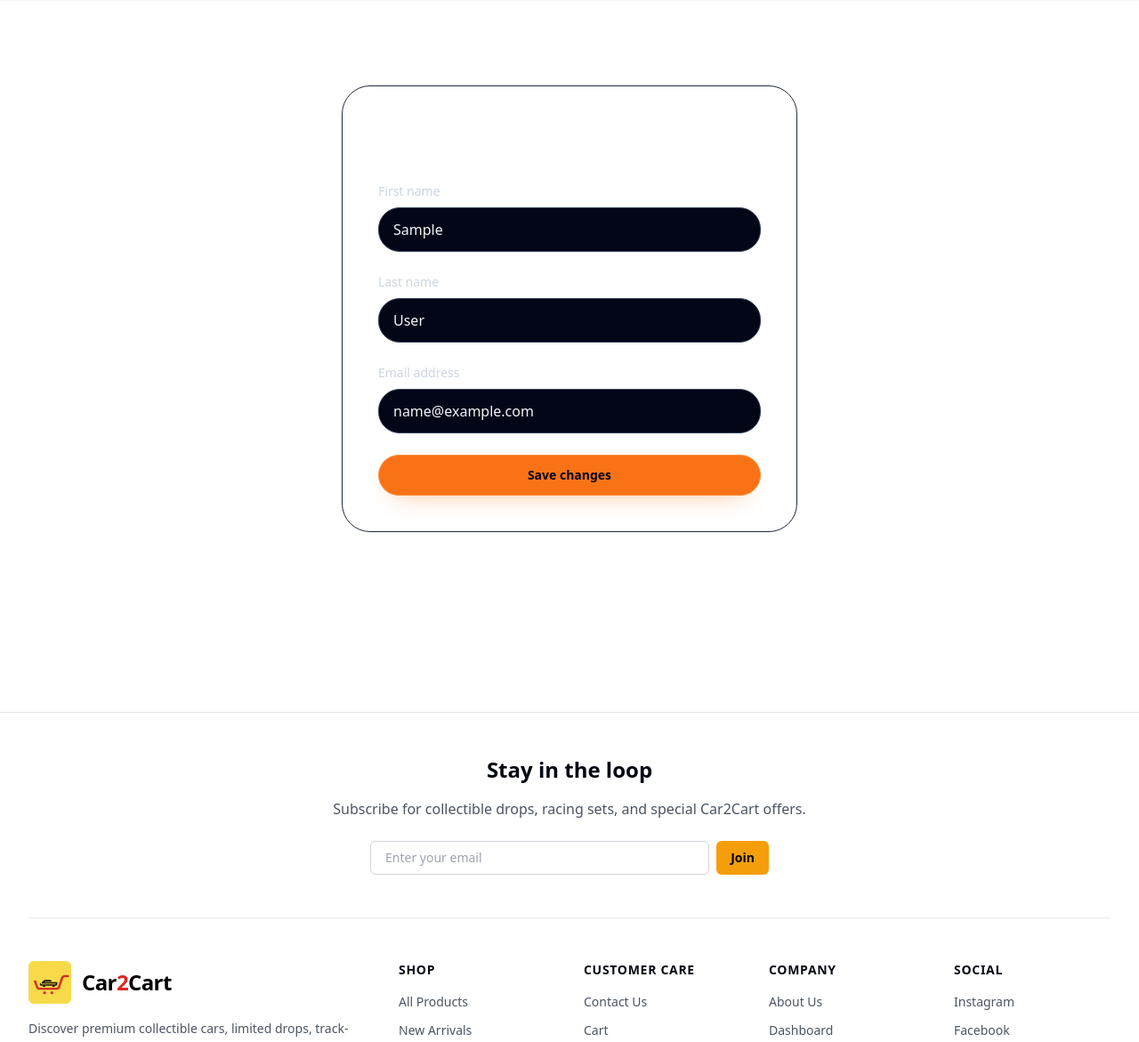
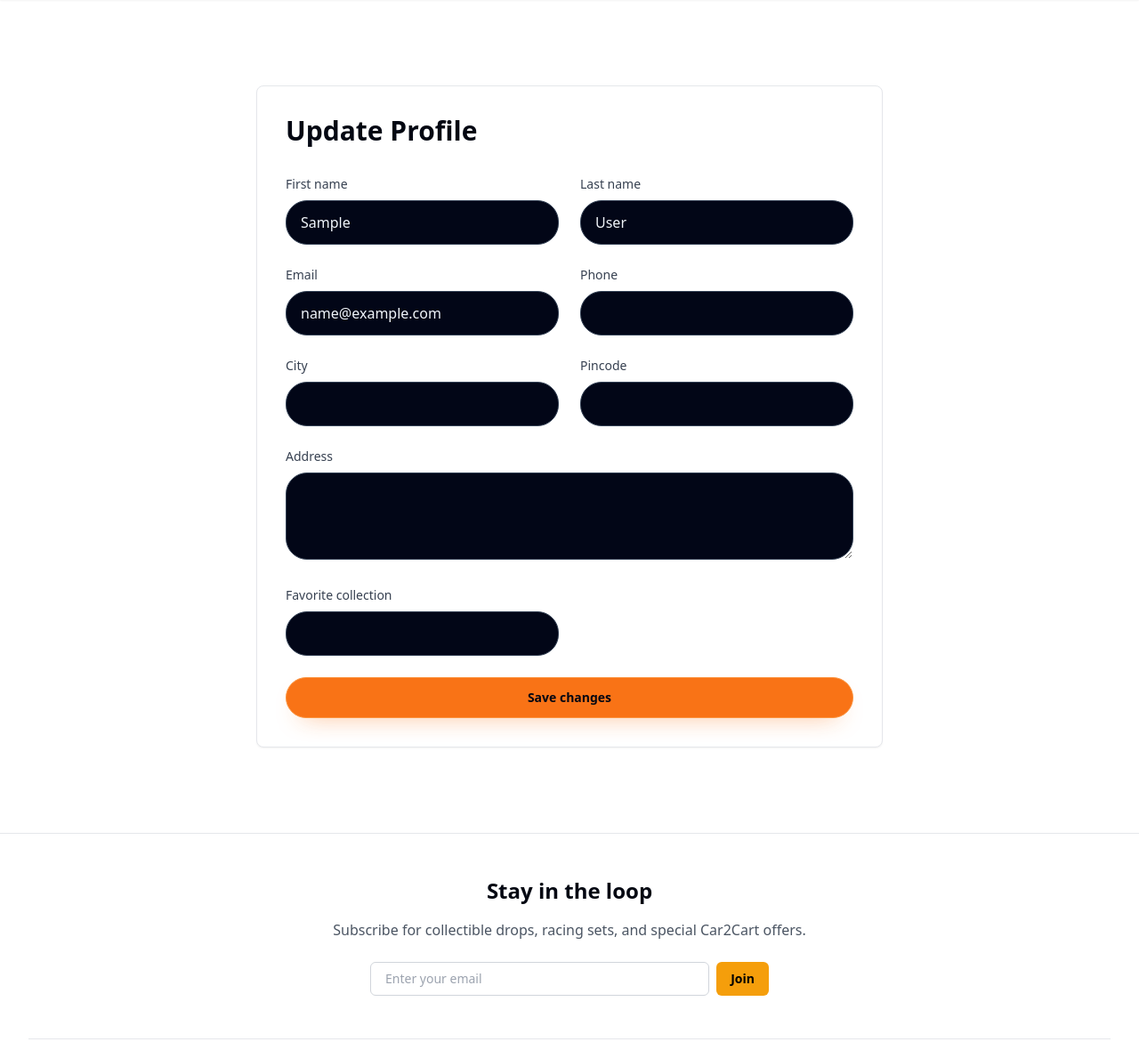
Before and after one commit to Tobiyahh/car2cart, a Django app: page /accounts/profile/edit/ in a window 1280 px wide. Shown: the part 81-1252 px from the top of the page at 89% size. Run offline with Django 5.2, Linux system fonts and the light colour scheme; the visitor is signed in with stand-in values (Sample User, id 1); data comes from the database, SQL or seed files in the repository; some libraries are stand-ins or nearby versions.

Commit message:
profile updated

```diff
--- a/accounts/admin.py
+++ b/accounts/admin.py
@@ -4,5 +4,5 @@ from .models import UserProfile
 
 @admin.register(UserProfile)
 class UserProfileAdmin(admin.ModelAdmin):
-    list_display = ('user', 'phone', 'city', 'favorite_collection', 'created_at')
-    search_fields = ('user__username', 'phone', 'city')
+    list_display = ('user', 'phone', 'city', 'pincode', 'favorite_collection', 'created_at')
+    search_fields = ('user__username', 'user__email', 'phone', 'city', 'pincode')
--- a/accounts/forms.py
+++ b/accounts/forms.py
@@ -1,6 +1,8 @@
 from django import forms
 from django.contrib.auth.forms import AuthenticationForm, UserCreationForm
 from django.contrib.auth.models import User
+
+from .models import UserProfile
 
 FIELD_CLASSES = 'w-full rounded-3xl border border-slate-700 bg-slate-950 px-4 py-3 text-slate-100 focus:ring-2 focus:ring-orange-500'
 
@@ -23,12 +25,51 @@ class LoginForm(AuthenticationForm):
     password = forms.CharField(widget=forms.PasswordInput(attrs={'class': FIELD_CLASSES}))
 
 
-class ProfileForm(forms.ModelForm):
-    class Meta:
-        model = User
-        fields = ['first_name', 'last_name', 'email']
-        widgets = {
-            'first_name': forms.TextInput(attrs={'class': FIELD_CLASSES}),
-            'last_name': forms.TextInput(attrs={'class': FIELD_CLASSES}),
-            'email': forms.EmailInput(attrs={'class': FIELD_CLASSES}),
-        }
+class ProfileForm(forms.Form):
+    first_name = forms.CharField(max_length=30, required=False, widget=forms.TextInput(attrs={'class': FIELD_CLASSES}))
+    last_name = forms.CharField(max_length=30, required=False, widget=forms.TextInput(attrs={'class': FIELD_CLASSES}))
+    email = forms.EmailField(required=True, widget=forms.EmailInput(attrs={'class': FIELD_CLASSES}))
+    phone = forms.CharField(max_length=24, required=False, widget=forms.TextInput(attrs={'class': FIELD_CLASSES}))
+    city = forms.CharField(max_length=80, required=False, widget=forms.TextInput(attrs={'class': FIELD_CLASSES}))
+    pincode = forms.CharField(max_length=12, required=False, widget=forms.TextInput(attrs={'class': FIELD_CLASSES}))
+    address = forms.CharField(
+        required=False,
+        widget=forms.Textarea(attrs={**{'rows': 3}, **{'class': FIELD_CLASSES}}),
+    )
+    favorite_collection = forms.CharField(
+        label='Favorite collection',
+        max_length=120,
+        required=False,
+        widget=forms.TextInput(attrs={'class': FIELD_CLASSES}),
+    )
+
+    def __init__(self, *args, user=None, **kwargs):
+        self.user = user
+        if user and not args and 'initial' not in kwargs:
+            profile, _ = UserProfile.objects.get_or_create(user=user)
+            kwargs['initial'] = {
+                'first_name': user.first_name,
+                'last_name': user.last_name,
+                'email': user.email,
+                'phone': profile.phone,
+                'city': profile.city,
+                'pincode': profile.pincode,
+                'address': profile.address,
+                'favorite_collection': profile.favorite_collection,
+            }
+        super().__init__(*args, **kwargs)
+
+    def save(self):
+        profile, _ = UserProfile.objects.get_or_create(user=self.user)
+        self.user.first_name = self.cleaned_data['first_name']
+        self.user.last_name = self.cleaned_data['last_name']
+        self.user.email = self.cleaned_data['email']
+        self.user.save(update_fields=['first_name', 'last_name', 'email'])
+
+        profile.phone = self.cleaned_data['phone']
+        profile.city = self.cleaned_data['city']
+        profile.pincode = self.cleaned_data['pincode']
+        profile.address = self.cleaned_data['address']
+        profile.favorite_collection = self.cleaned_data['favorite_collection']
+        profile.save(update_fields=['phone', 'city', 'pincode', 'address', 'favorite_collection'])
+        return self.user
--- a/accounts/models.py
+++ b/accounts/models.py
@@ -7,7 +7,10 @@ class UserProfile(models.Model):
     user = models.OneToOneField(User, on_delete=models.CASCADE, related_name='profile')
     phone = models.CharField(max_length=24, blank=True)
     city = models.CharField(max_length=80, blank=True)
+    address = models.CharField(max_length=260, blank=True)
+    pincode = models.CharField(max_length=12, blank=True)
     favorite_collection = models.CharField(max_length=120, blank=True)
+    wishlist = models.ManyToManyField('products.Product', blank=True, related_name='wishlisted_by')
     created_at = models.DateTimeField(auto_now_add=True)
 
     def __str__(self):
--- a/accounts/urls.py
+++ b/accounts/urls.py
@@ -1,5 +1,5 @@
 from django.urls import path
-from .views import RegisterView, CustomLoginView, CustomLogoutView, ProfileView, UpdateProfileView
+from .views import RegisterView, CustomLoginView, CustomLogoutView, ProfileView, UpdateProfileView, toggle_wishlist
 
 app_name = 'accounts'
 
@@ -9,4 +9,5 @@ urlpatterns = [
     path('logout/', CustomLogoutView.as_view(), name='logout'),
     path('profile/', ProfileView.as_view(), name='profile'),
     path('profile/edit/', UpdateProfileView.as_view(), name='profile_edit'),
+    path('wishlist/<int:product_id>/toggle/', toggle_wishlist, name='wishlist_toggle'),
 ]
--- a/accounts/views.py
+++ b/accounts/views.py
@@ -1,13 +1,17 @@
 from django.contrib.auth.decorators import login_required
 from django.contrib.auth.views import LoginView, LogoutView
-from django.shortcuts import redirect, render
+from django.contrib import messages
+from django.shortcuts import get_object_or_404, redirect, render
 from django.urls import reverse_lazy
 from django.utils.decorators import method_decorator
 from django.views import View
+from django.views.decorators.http import require_POST
 from django.views.generic import TemplateView, CreateView
 
 from cart.views import merge_guest_cart_to_user
 from .forms import CustomSignupForm, LoginForm, ProfileForm
+from .models import UserProfile
+from products.models import Product
 
 
 class RegisterView(CreateView):
@@ -34,18 +38,43 @@ class CustomLogoutView(LogoutView):
 class ProfileView(TemplateView):
     template_name = 'accounts/profile.html'
 
+    def get_context_data(self, **kwargs):
+        context = super().get_context_data(**kwargs)
+        profile, _ = UserProfile.objects.get_or_create(user=self.request.user)
+        orders = self.request.user.orders.prefetch_related('items__product').order_by('-placed_at')
+        context['profile'] = profile
+        context['recent_orders'] = orders[:4]
+        context['order_count'] = orders.count()
+        context['wishlist'] = profile.wishlist.filter(is_active=True).prefetch_related('images')[:6]
+        context['wishlist_count'] = profile.wishlist.count()
+        return context
+
 
 @method_decorator(login_required, name='dispatch')
 class UpdateProfileView(View):
     template_name = 'accounts/profile_update.html'
 
     def get(self, request):
-        form = ProfileForm(instance=request.user)
+        form = ProfileForm(user=request.user)
         return render(request, self.template_name, {'form': form})
 
     def post(self, request):
-        form = ProfileForm(request.POST, instance=request.user)
+        form = ProfileForm(request.POST, user=request.user)
         if form.is_valid():
             form.save()
             return redirect('accounts:profile')
         return render(request, self.template_name, {'form': form})
+
+
+@login_required
+@require_POST
+def toggle_wishlist(request, product_id):
+    product = get_object_or_404(Product, id=product_id, is_active=True)
+    profile, _ = UserProfile.objects.get_or_create(user=request.user)
+    if profile.wishlist.filter(id=product.id).exists():
+        profile.wishlist.remove(product)
+        messages.success(request, f'{product.title} removed from your wishlist.')
+    else:
+        profile.wishlist.add(product)
+        messages.success(request, f'{product.title} added to your wishlist.')
+    return redirect(request.META.get('HTTP_REFERER', 'accounts:profile'))
--- a/templates/accounts/profile_update.html
+++ b/templates/accounts/profile_update.html
@@ -1,20 +1,20 @@
 {% extends 'base.html' %}
 {% block title %}Edit Profile | Car2Cart{% endblock %}
 {% block content %}
-<section class="py-24">
-  <div class="mx-auto max-w-xl px-4 sm:px-6 lg:px-8">
-    <div class="glow-card rounded-[2rem] border border-slate-800 p-10">
-      <h1 class="text-3xl font-bold text-white">Update profile</h1>
-      <form method="post" class="mt-8 space-y-6">
+<section class="bg-white py-24">
+  <div class="mx-auto max-w-3xl px-4 sm:px-6 lg:px-8">
+    <div class="rounded-lg border border-gray-200 bg-white p-8 shadow-sm">
+      <h1 class="text-3xl font-bold text-gray-950">Update Profile</h1>
+      <form method="post" class="mt-8 grid gap-6 sm:grid-cols-2">
         {% csrf_token %}
         {% for field in form.visible_fields %}
-        <div>
-          <label class="mb-2 block text-sm font-medium text-slate-300">{{ field.label }}</label>
+        <div class="{% if field.name == 'address' %}sm:col-span-2{% endif %}">
+          <label class="mb-2 block text-sm font-medium text-gray-700">{{ field.label }}</label>
           {{ field }}
           {{ field.errors }}
         </div>
         {% endfor %}
-        <button type="submit" class="btn-primary w-full rounded-full px-5 py-3 text-sm font-semibold text-slate-950">Save changes</button>
+        <button type="submit" class="btn-primary rounded-full px-5 py-3 text-sm font-semibold text-gray-950 sm:col-span-2">Save changes</button>
       </form>
     </div>
   </div>
--- a/templates/cart/cart_detail.html
+++ b/templates/cart/cart_detail.html
@@ -15,7 +15,7 @@
               <p class="mt-2 text-sm text-slate-400">{{ item.product.stock }} available</p>
             </div>
             <div class="space-y-2 text-right">
-              <p class="text-lg font-semibold text-orange-300">${{ item.total_price }}</p>
+              <p class="text-lg font-semibold text-orange-300">₹{{ item.total_price }}</p>
               <form action="{% url 'cart:update' item.id %}" method="post" class="flex items-center justify-end gap-2">
                 {% csrf_token %}
                 <label for="quantity-{{ item.id }}" class="text-sm text-slate-400">Qty</label>
@@ -33,7 +33,7 @@
       </div>
       <div class="mt-10 rounded-3xl border border-orange-500/20 bg-slate-950/90 p-8 text-right">
         <p class="text-sm uppercase tracking-[0.2em] text-slate-500">Subtotal</p>
-        <p class="mt-2 text-3xl font-bold text-white">${{ cart.total_price }}</p>
+        <p class="mt-2 text-3xl font-bold text-white">₹{{ cart.total_price }}</p>
         <a href="{% url 'orders:checkout' %}" class="btn-primary mt-6 inline-flex rounded-full px-6 py-3 text-sm font-semibold">Checkout</a>
       </div>
       {% else %}
--- a/templates/dashboard/dashboard_home.html
+++ b/templates/dashboard/dashboard_home.html
@@ -41,7 +41,7 @@
           {% for order in recent_orders %}
           <div class="flex flex-col gap-2 rounded-2xl bg-slate-950/70 p-4 sm:flex-row sm:items-center sm:justify-between">
             <span class="text-slate-300">#{{ order.id }} by {{ order.user.username }}</span>
-            <span class="font-semibold text-orange-300">${{ order.total_amount }}</span>
+            <span class="font-semibold text-orange-300">₹{{ order.total_amount }}</span>
           </div>
           {% empty %}
           <p class="text-slate-400">No orders yet.</p>
--- a/templates/includes/navbar.html
+++ b/templates/includes/navbar.html
@@ -30,7 +30,10 @@
         <a href="{% url 'admin:index' %}" class="hidden rounded-md px-3 py-2 text-sm font-medium text-gray-700 transition hover:bg-gray-100 sm:inline-flex">Admin</a>
         {% endif %}
         <a href="{% url 'accounts:profile' %}" class="hidden rounded-md px-3 py-2 text-sm font-medium text-gray-700 transition hover:bg-gray-100 sm:inline-flex">Profile</a>
-        <a href="{% url 'accounts:logout' %}" class="rounded-md bg-gray-950 px-4 py-2 text-sm font-medium text-white transition hover:bg-gray-800">Logout</a>
+        <form action="{% url 'accounts:logout' %}" method="post" class="m-0">
+          {% csrf_token %}
+          <button type="submit" class="rounded-md bg-gray-950 px-4 py-2 text-sm font-medium text-white transition hover:bg-gray-800">Logout</button>
+        </form>
         {% else %}
         <a href="{% url 'accounts:login' %}" class="hidden rounded-md px-3 py-2 text-sm font-medium text-gray-700 transition hover:bg-gray-100 sm:inline-flex">Sign In</a>
         <a href="{% url 'accounts:register' %}" class="rounded-md bg-gray-950 px-4 py-2 text-sm font-medium text-white transition hover:bg-gray-800">Sign Up</a>
--- a/templates/orders/checkout.html
+++ b/templates/orders/checkout.html
@@ -15,13 +15,13 @@
             {% for item in cart.items.all %}
             <div class="flex items-center justify-between gap-4 text-sm">
               <span class="text-slate-300">{{ item.product.title }} x {{ item.quantity }}</span>
-              <span class="font-medium text-orange-300">${{ item.total_price }}</span>
+              <span class="font-medium text-orange-300">₹{{ item.total_price }}</span>
             </div>
             {% endfor %}
           </div>
           <div class="mt-4 flex items-center justify-between border-t border-slate-800 pt-4 text-white">
             <span>Total</span>
-            <span class="text-xl font-bold">${{ cart.total_price }}</span>
+            <span class="text-xl font-bold">₹{{ cart.total_price }}</span>
           </div>
         </div>
         {% endif %}
--- a/templates/orders/confirmation.html
+++ b/templates/orders/confirmation.html
@@ -14,10 +14,10 @@
         <p class="mt-1 text-white">{{ order.get_payment_method_display }} - {{ order.get_payment_status_display }}</p>
         {% if order.coupon_code %}
         <p class="mt-4 text-sm text-slate-400">Discount</p>
-        <p class="mt-1 text-white">{{ order.coupon_code }} saved ${{ order.discount_amount }}</p>
+        <p class="mt-1 text-white">{{ order.coupon_code }} saved ₹{{ order.discount_amount }}</p>
         {% endif %}
         <p class="mt-4 text-sm text-slate-400">Total</p>
-        <p class="mt-1 text-xl font-semibold text-orange-300">${{ order.total_amount }}</p>
+        <p class="mt-1 text-xl font-semibold text-orange-300">₹{{ order.total_amount }}</p>
       </div>
       {% endif %}
       <div class="mt-8 flex flex-wrap justify-center gap-3">
--- a/templates/orders/history.html
+++ b/templates/orders/history.html
@@ -18,18 +18,18 @@
           <p class="text-sm text-slate-300">Placed on {{ order.placed_at|date:'M j, Y' }}</p>
         </div>
         <div class="mt-4 grid gap-3 text-slate-300 sm:grid-cols-3">
-          <p>Total: ${{ order.total_amount }}</p>
+          <p>Total: ₹{{ order.total_amount }}</p>
           <p>Payment: {{ order.get_payment_method_display }}</p>
           <p>Status: {{ order.get_payment_status_display }}</p>
         </div>
         {% if order.coupon_code %}
-        <p class="mt-3 text-sm text-orange-300">Coupon {{ order.coupon_code }} saved ${{ order.discount_amount }}</p>
+        <p class="mt-3 text-sm text-orange-300">Coupon {{ order.coupon_code }} saved ₹{{ order.discount_amount }}</p>
         {% endif %}
         <div class="mt-5 space-y-2 border-t border-slate-800 pt-5">
           {% for item in order.items.all %}
           <div class="flex items-center justify-between gap-4 text-sm text-slate-300">
             <span>{{ item.product.title|default:'Product unavailable' }} x {{ item.quantity }}</span>
-            <span>${{ item.total_price }}</span>
+            <span>₹{{ item.total_price }}</span>
           </div>
           {% endfor %}
         </div>
```
Also changed, not shown: products/views.py (+14 -0 lines), templates/accounts/profile.html (+93 -14 lines), templates/components/product_card.html (+9 -1 lines), templates/products/product_detail.html (+9 -1 lines), accounts/migrations/0002_userprofile_address_userprofile_pincode_and_more.py (added).
